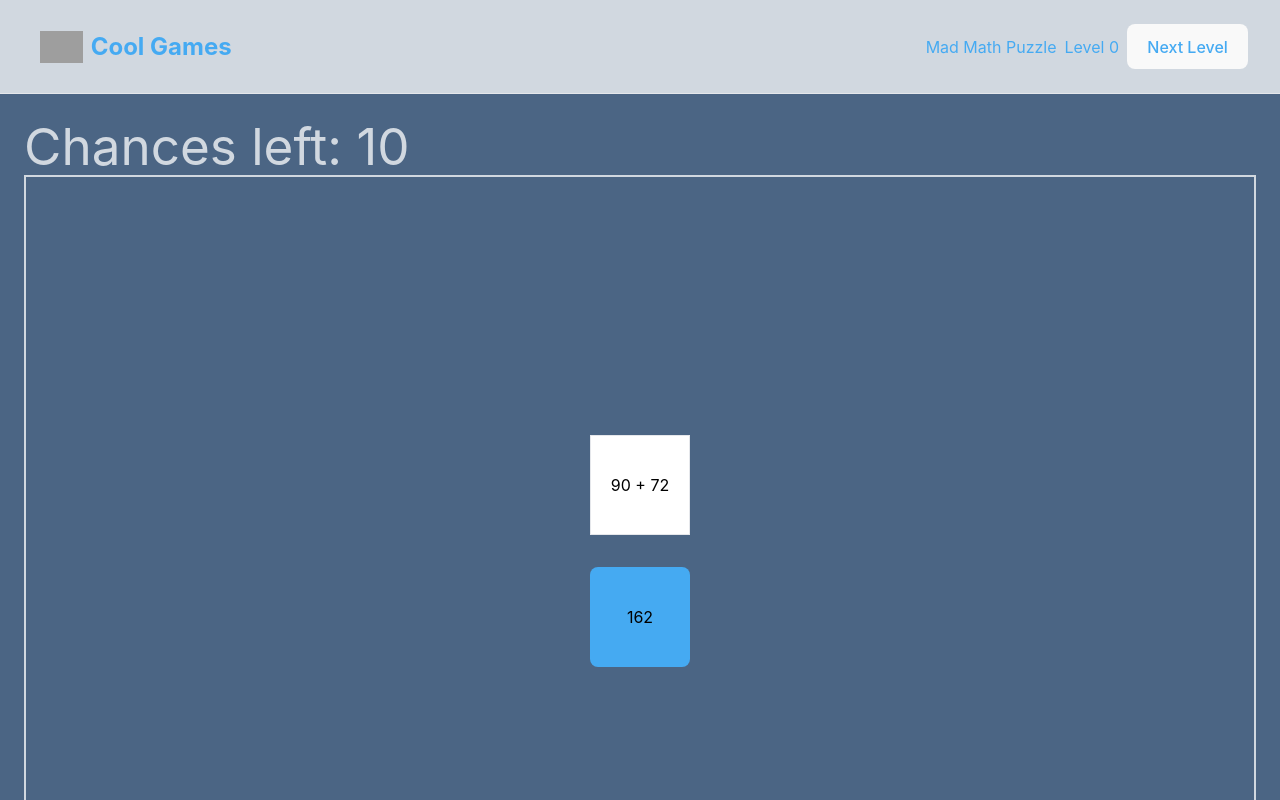
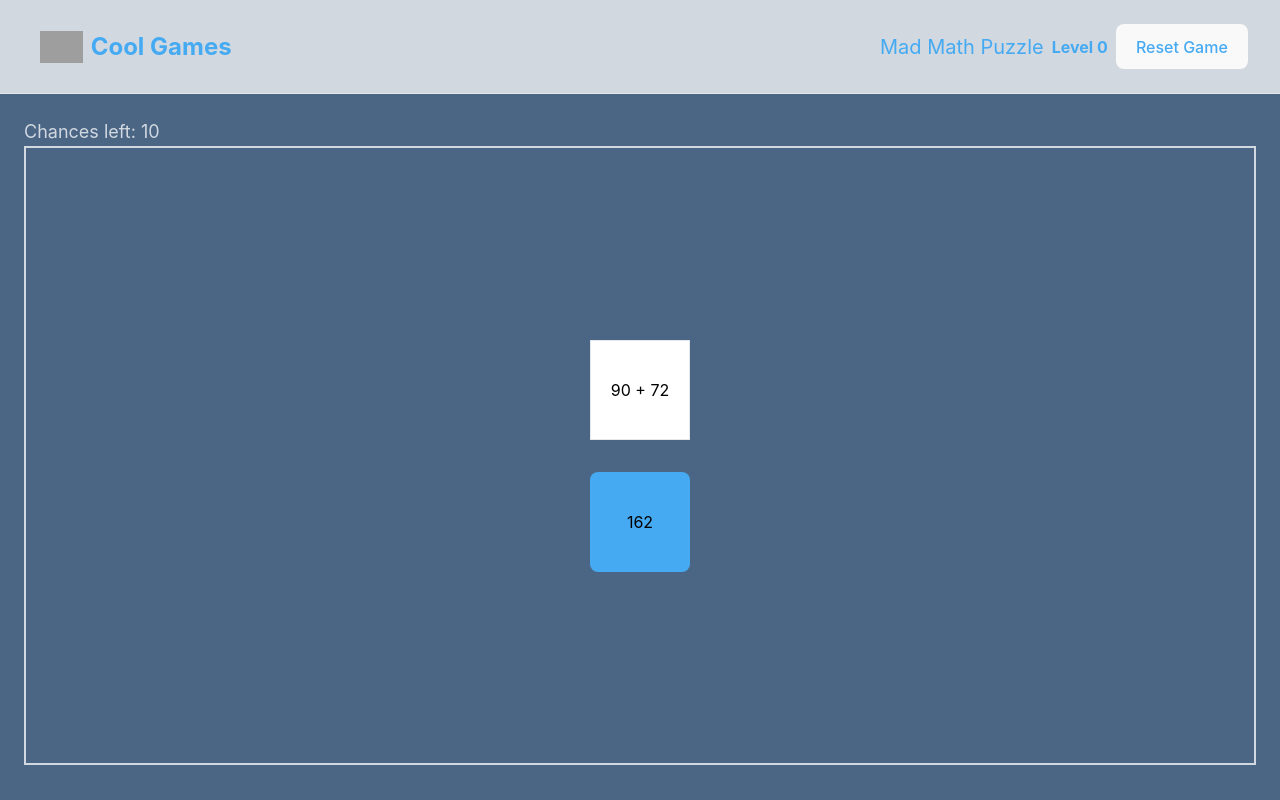
Before and after one commit to Adenhall/cool_games, a React (Vite) app: page /math-puzzle in a window 1280 px wide. Built offline with nearby package versions, Linux system fonts and the light colour scheme; grey boxes are pictures that could not be loaded.

Commit message:
feat: add auto scaling mechanics and toasts

```diff
--- a/package.json
+++ b/package.json
@@ -16,6 +16,7 @@
     "react-dnd-html5-backend": "^16.0.1",
     "react-dom": "^18.3.1",
     "react-router-dom": "^6.24.1",
+    "react-toastify": "^10.0.5",
     "usehooks-ts": "^3.1.0"
   },
   "devDependencies": {
--- a/src/components/Header/GameManager.tsx
+++ b/src/components/Header/GameManager.tsx
@@ -6,15 +6,15 @@ type Props = {
 };
 
 const GameManager = ({ gameInfo }: Props) => {
-  const { currentLevel, nextLevel } = useGameManager();
+  const { currentLevel, resetGame } = useGameManager();
 
   if (!gameInfo) return null;
 
   return (
     <div className="text-[#45aaf2] flex items-center gap-2">
-      <h3>{gameInfo.title}</h3>
-      <p>Level {currentLevel}</p>
-      <button onClick={nextLevel}>Next Level</button>
+      <h1 className="text-xl">{gameInfo.title}</h1>
+      <p className="font-bold">Level {currentLevel}</p>
+      <button onClick={resetGame}>Reset Game</button>
     </div>
   );
 };
--- a/src/components/JigsawPuzzle/index.tsx
+++ b/src/components/JigsawPuzzle/index.tsx
@@ -1,4 +1,4 @@
-import { useMemo, useState } from "react";
+import { useEffect, useMemo, useState } from "react";
 
 import PuzzlePiece from "./PuzzlePiece";
 import PuzzleGrid from "./PuzzleGrid";
@@ -14,6 +14,7 @@ interface JigsawPuzzleProps {
   columns: number;
   onCorrect?: () => void;
   onWrong?: () => void;
+  onComplete?: () => void;
   settings?: {
     addition?: boolean;
     subtraction?: boolean;
@@ -23,7 +24,7 @@ interface JigsawPuzzleProps {
 }
 
 const JigsawPuzzle = (
-  { image, rows, columns, onCorrect, onWrong, settings }: JigsawPuzzleProps,
+  { image, rows, columns, onCorrect, onWrong, onComplete, settings }: JigsawPuzzleProps,
 ) => {
   const mathProblems = useMemo(
     () =>
@@ -57,6 +58,12 @@ const JigsawPuzzle = (
     onWrong && onWrong();
   };
 
+  useEffect(() => {
+    if (grid.every((gridItem) => gridItem.solved)) {
+      onComplete && onComplete();
+    }
+  }, [grid, onComplete])
+
   return (
     <div className="flex flex-col flex-wrap gap-8 justify-center items-center w-full h-full relative border-2 border-[#d1d8e0]">
       <div
--- a/src/contexts/GameManagerContext.tsx
+++ b/src/contexts/GameManagerContext.tsx
@@ -1,15 +1,23 @@
-import React, { createContext, ReactNode, useContext, useState } from "react";
+import React, {
+  createContext,
+  ReactNode,
+  useContext,
+  useEffect,
+  useMemo,
+  useState,
+} from "react";
+import { toast } from "react-toastify";
 
 interface GameManagerContextProps {
   currentLevel: number;
   score: number;
   negativeScore: number;
   maxNegativeScore: number;
+  isGameOver: boolean;
   nextLevel: () => void;
   addScore: (points: number) => void;
   subtractScore: (points: number) => void;
   resetGame: () => void;
-  isGameOver: () => boolean;
 }
 
 const GameManagerContext = createContext<GameManagerContextProps | undefined>(
@@ -44,9 +52,16 @@ export const GameManagerProvider: React.FC<{ children: ReactNode }> = (
     setNegativeScore(0);
   };
 
-  const isGameOver = () => {
+  const isGameOver = useMemo(() => {
     return negativeScore >= maxNegativeScore;
-  };
+  }, [negativeScore]);
+
+  useEffect(() => {
+    if (isGameOver) {
+      toast.info("Game Over! Try Again");
+      resetGame();
+    }
+  }, [isGameOver]);
 
   return (
     <GameManagerContext.Provider
--- a/src/index.css
+++ b/src/index.css
@@ -37,11 +37,6 @@ body {
   place-items: center;
 }
 
-h1 {
-  font-size: 3.2em;
-  line-height: 1.1;
-}
-
 button {
   border-radius: 8px;
   border: 1px solid transparent;
--- a/src/main.tsx
+++ b/src/main.tsx
@@ -5,6 +5,7 @@ import { RouterProvider } from "react-router-dom";
 import { router } from "./routes";
 
 import "./index.css";
+import 'react-toastify/dist/ReactToastify.css';
 
 ReactDOM.createRoot(document.getElementById("root")!).render(
   <React.StrictMode>
--- a/src/pages/MathPuzzle.tsx
+++ b/src/pages/MathPuzzle.tsx
@@ -23,7 +23,7 @@ const MathPuzzle = () => {
     subtractScore,
     maxNegativeScore,
     negativeScore,
-    isGameOver,
+    nextLevel
   } = useGameManager();
   const { rows, columns, addition, subtraction, multiplication, division } =
     MATH_PUZZLE_LEVELS[currentLevel];
@@ -40,11 +40,10 @@ const MathPuzzle = () => {
   return (
     <>
       <Header />
-      {isGameOver()
-        ? <h1>GAME OVER</h1>
-        : (
-          <div className="w-full h-full p-6 h-5/6">
-            <h1>Chances left: {maxNegativeScore - negativeScore}</h1>
+      <div className="w-full h-5/6 p-6">
+        <h1 className="text-lg">
+          Chances left: {maxNegativeScore - negativeScore}
+        </h1>
         <JigsawPuzzle
           key={`game-${currentLevel}`}
           image="/vite.svg"
@@ -53,9 +52,9 @@ const MathPuzzle = () => {
           settings={{ addition, subtraction, multiplication, division }}
           onCorrect={handleCorrect}
           onWrong={handleWrong}
+          onComplete={nextLevel}
         />
       </div>
-        )}
     </>
   );
 };
--- a/src/pages/Root.tsx
+++ b/src/pages/Root.tsx
@@ -1,6 +1,7 @@
 import { HTML5Backend } from "react-dnd-html5-backend";
 import { DndProvider } from "react-dnd";
 import { LoaderFunction, Outlet, redirect } from "react-router-dom";
+import { ToastContainer } from "react-toastify";
 
 import { GameManagerProvider } from "../contexts/GameManagerContext";
 
@@ -15,6 +16,7 @@ function Root() {
     <GameManagerProvider>
       <DndProvider backend={HTML5Backend}>
         <Outlet />
+        <ToastContainer />
       </DndProvider>
     </GameManagerProvider>
   );
```
Also changed, not shown: 1 other file (tests, documents, lock files or other folders). Lines whose indentation alone changed are shown as unchanged.
